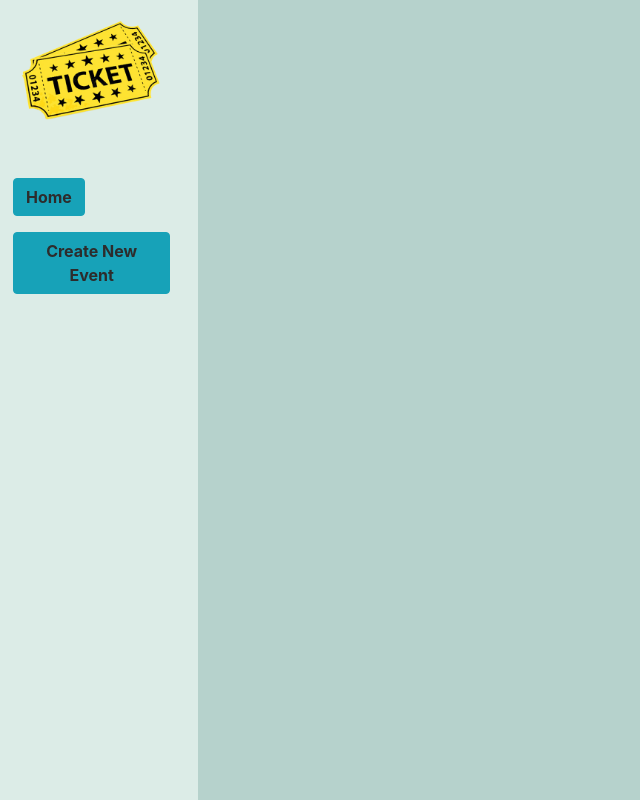
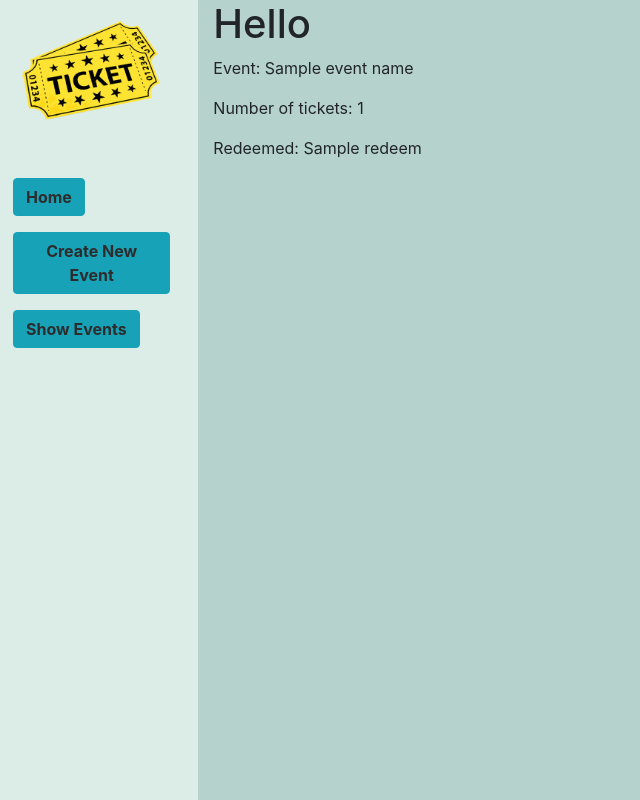
Before and after one commit to RicksonTurra/Nova, a Django app: template nova_project/nova_app/templates/nova_app/event.html in a window 1280 px wide. Shown: the whole page, without its empty margins (0-640 px from the left). Run offline with Django 3.2, Linux system fonts and the light colour scheme; the template is opened without the code that fills it: most values are stand-ins (such as "Sample title", 1, 10 or a date in 2020); some libraries are stand-ins or nearby versions.

Commit message:
Updated check view to show info about a specific event.

```diff
--- a/nova_project/nova_app/templates/nova_app/event.html
+++ b/nova_project/nova_app/templates/nova_app/event.html
@@ -2,15 +2,21 @@
 {% load static %}
 
 {% block title%}
-    Events
+   Each Event
 {% endblock %}
 
 {% block body %}
+    <h1>Hello</h1>
+    <p>Event: {{event_name}}</p>
+    <p>Number of tickets: {{number}}</p>
+    <p>Redeemed: {{redeem}}</p>
+    <div id="each-view">
 
+    </div>
 {% endblock %}
 
 {% block script %}
-    <script src="{% static 'nova_app/index.js' %}"></script>
+    <script src="{% static 'nova_app/event.js' %}"></script>
     <script src="https://unpkg.com/react@16/umd/react.development.js" crossorigin></script>
     <script src="https://unpkg.com/react-dom@16/umd/react-dom.development.js" crossorigin></script>
     <script src="https://unpkg.com/babel-standalone@6/babel.min.js"></script>
--- a/nova_project/nova_app/templates/nova_app/index.html
+++ b/nova_project/nova_app/templates/nova_app/index.html
@@ -6,8 +6,8 @@
 {% endblock %}
 
 {% block body %}
-        <div>
-            <button class="btn btn-primary btn-lg" type="submit">Show Events</button>
+        <div id="index-view">
+
         </div>
 {% endblock %}
 
--- a/nova_project/nova_app/templates/nova_app/layout.html
+++ b/nova_project/nova_app/templates/nova_app/layout.html
@@ -23,6 +23,9 @@
                 <div>
                     <a href="{% url 'nova_app:create' %}" class="btn btn-info">Create New Event</a>
                 </div>
+                <div>
+                    <a id="events" href="{% url 'nova_app:show_all' %}" class="btn btn-info">Show Events</a>
+                </div>
             </div>
             <div class="main col-lg-10 col-md-9">
                 {% block body %}
--- a/nova_project/nova_app/urls.py
+++ b/nova_project/nova_app/urls.py
@@ -7,7 +7,8 @@ app_name = "nova_app"
 urlpatterns = [
     path("", views.index, name="index"),
     path("create", views.create, name="create"),
+    path("<str:eventName>", views.check, name="event"),
+    path("show", views.show_events, name="show"),
+    path("events", views.show_all, name="show_all"),
     path("redeem/<str:ticketIdentifier>", views.check, name="event"),
-    path("show", views.show_events, name="show"),
-    path("events", views.show_all, name="show_all")
 ]
```
Also changed, not shown: nova_project/nova_app/static/nova_app/show_all.js (+6 -2 lines), nova_project/nova_app/views.py (+21 -5 lines).
